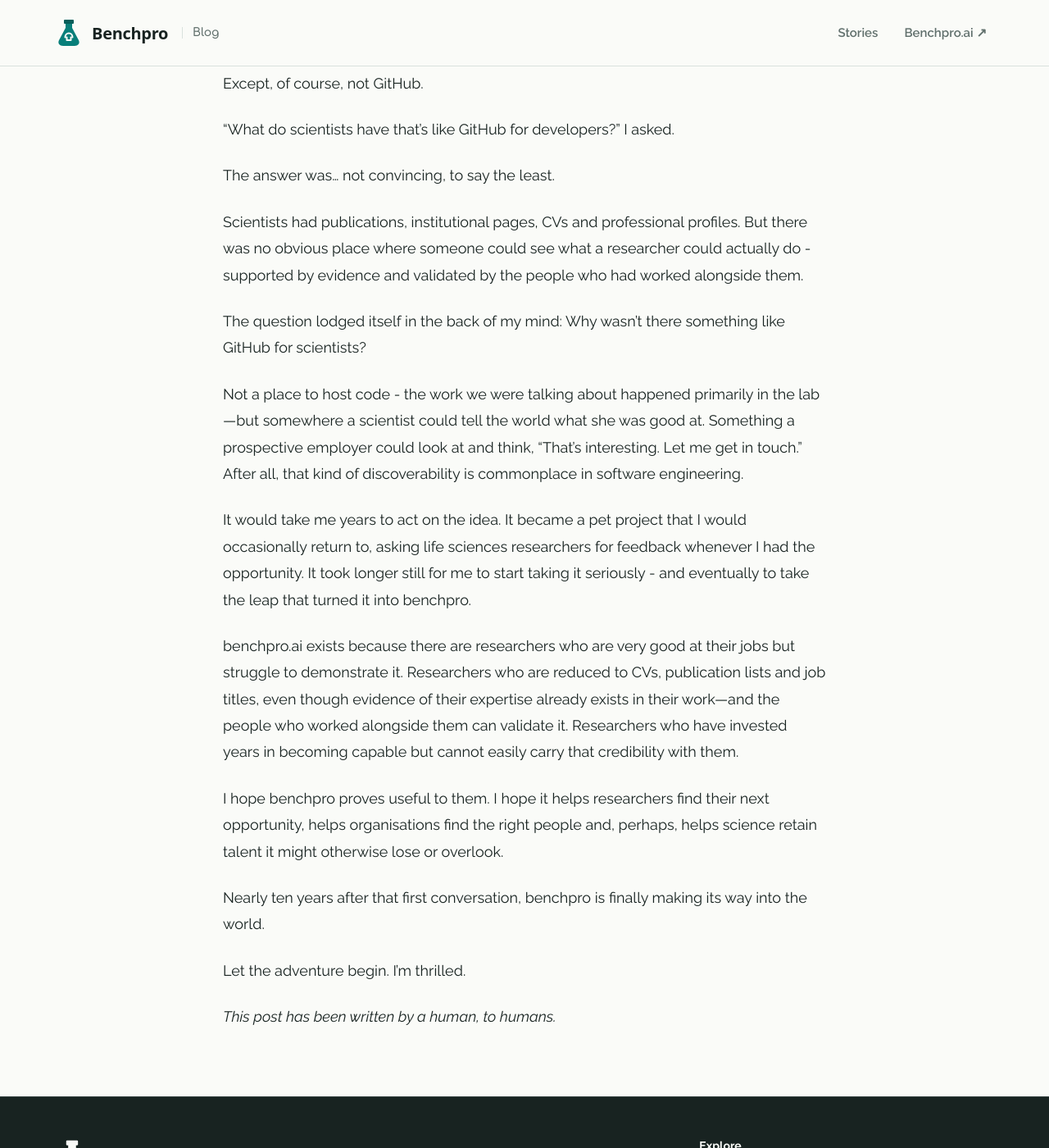
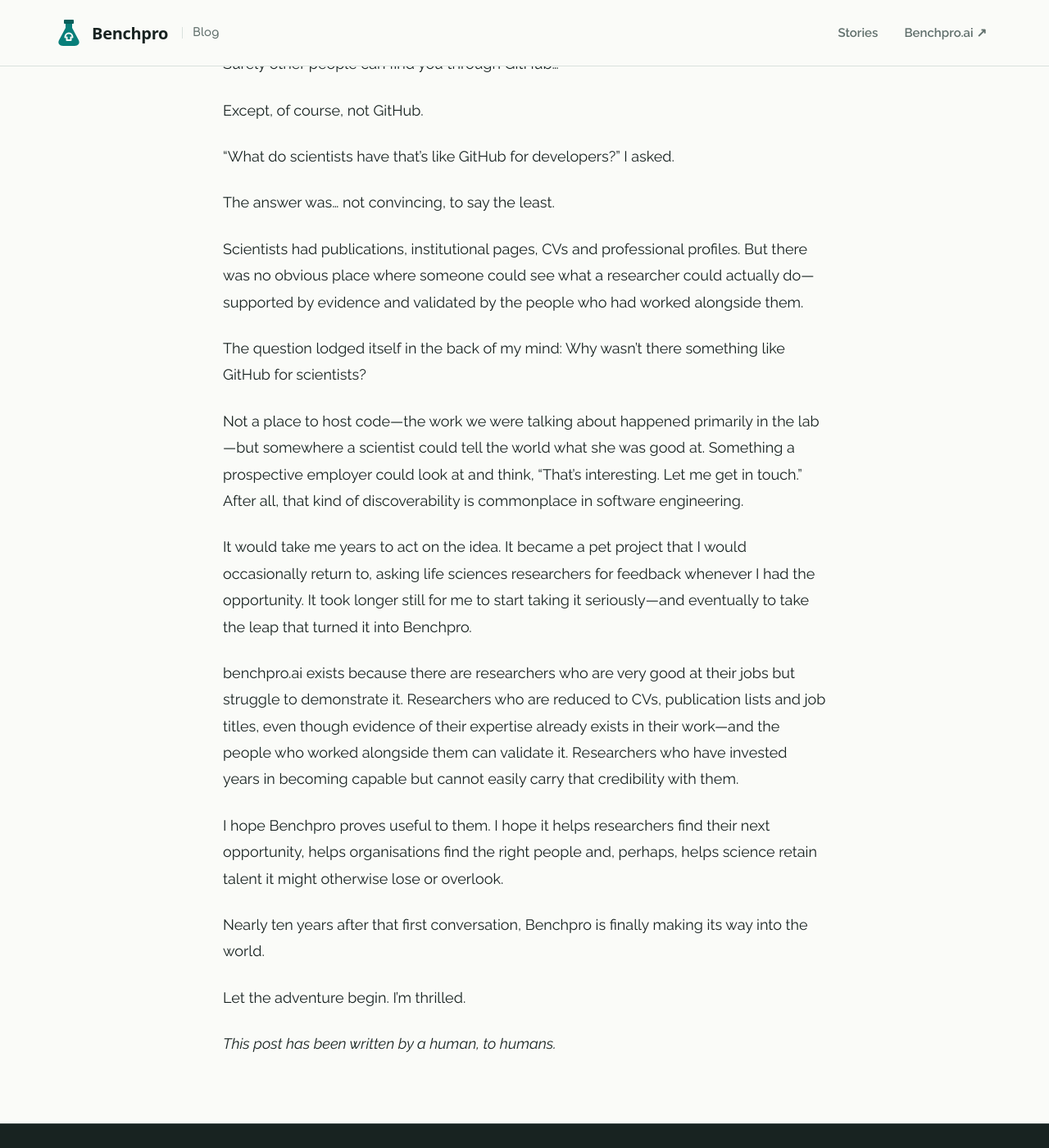
Before and after one commit to Benchlight/benchpro-blog, a Jekyll site: the page built from _posts/2026-07-28-how-it-all-started.md, in a window 1280 px wide and 1400 px high, scrolled down 982 px. Shown: the whole window at 82% size. Built offline with Jekyll 4.4.1, drawn with Linux system fonts in a browser that asks for light colours; some of the changed text lies outside the part shown.

Commit message:
Apply approved research-audience blog copy
Apply BLOG-001 through BLOG-005 from Benchlight/benchpro#622. Retain the founder's human-authorship closing per BLOG-006.

```diff
--- a/_layouts/default.html
+++ b/_layouts/default.html
@@ -60,7 +60,7 @@
           <a href="{{ '/' | relative_url }}" aria-label="Benchpro Blog home">
             <img src="{{ '/assets/images/logo-lockup-dark.svg' | relative_url }}" alt="Benchpro">
           </a>
-          <p>Evidence-led stories about scientific contribution and capability.</p>
+          <p>Stories about research, recognition and the people behind the work.</p>
         </div>
         <nav class="footer-nav" aria-label="Footer navigation">
           <p>Explore</p>
--- a/_posts/2026-07-28-how-it-all-started.md
+++ b/_posts/2026-07-28-how-it-all-started.md
@@ -23,19 +23,19 @@
 
 The answer was… not convincing, to say the least.
 
-Scientists had publications, institutional pages, CVs and professional profiles. But there was no obvious place where someone could see what a researcher could actually do - supported by evidence and validated by the people who had worked alongside them.
+Scientists had publications, institutional pages, CVs and professional profiles. But there was no obvious place where someone could see what a researcher could actually do—supported by evidence and validated by the people who had worked alongside them.
 
 The question lodged itself in the back of my mind: Why wasn’t there something like GitHub for scientists?
 
-Not a place to host code - the work we were talking about happened primarily in the lab—but somewhere a scientist could tell the world what she was good at. Something a prospective employer could look at and think, “That’s interesting. Let me get in touch.” After all, that kind of discoverability is commonplace in software engineering.
+Not a place to host code—the work we were talking about happened primarily in the lab—but somewhere a scientist could tell the world what she was good at. Something a prospective employer could look at and think, “That’s interesting. Let me get in touch.” After all, that kind of discoverability is commonplace in software engineering.
 
-It would take me years to act on the idea. It became a pet project that I would occasionally return to, asking life sciences researchers for feedback whenever I had the opportunity. It took longer still for me to start taking it seriously - and eventually to take the leap that turned it into benchpro.
+It would take me years to act on the idea. It became a pet project that I would occasionally return to, asking life sciences researchers for feedback whenever I had the opportunity. It took longer still for me to start taking it seriously—and eventually to take the leap that turned it into Benchpro.
 
 benchpro.ai exists because there are researchers who are very good at their jobs but struggle to demonstrate it. Researchers who are reduced to CVs, publication lists and job titles, even though evidence of their expertise already exists in their work—and the people who worked alongside them can validate it. Researchers who have invested years in becoming capable but cannot easily carry that credibility with them.
 
-I hope benchpro proves useful to them. I hope it helps researchers find their next opportunity, helps organisations find the right people and, perhaps, helps science retain talent it might otherwise lose or overlook.
+I hope Benchpro proves useful to them. I hope it helps researchers find their next opportunity, helps organisations find the right people and, perhaps, helps science retain talent it might otherwise lose or overlook.
 
-Nearly ten years after that first conversation, benchpro is finally making its way into the world.
+Nearly ten years after that first conversation, Benchpro is finally making its way into the world.
 
 Let the adventure begin. I’m thrilled.
 
--- a/index.html
+++ b/index.html
@@ -9,7 +9,7 @@
       <p class="eyebrow">Ideas from Benchpro</p>
       <h1 id="index-title">The work behind science, made visible.</h1>
     </div>
-    <p class="hero-intro">Perspectives on scientific contribution, credible capability records, and better ways to recognize the people behind research.</p>
+    <p class="hero-intro">Stories about the work behind research—and better ways to recognise the people who do it.</p>
   </div>
 </section>
 
```
Also changed, not shown: other parts of _posts/2026-07-28-how-it-all-started.md (+2 -2 lines).
